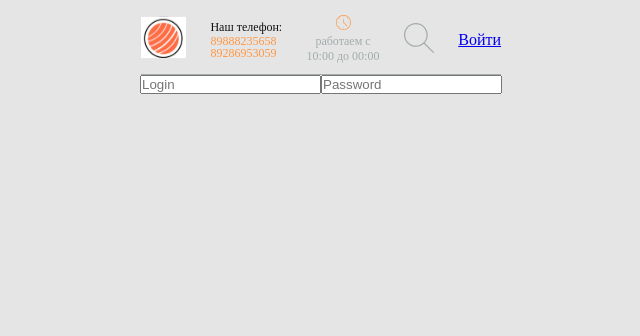
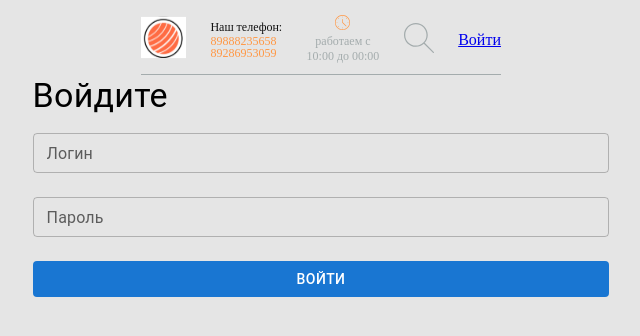
Before and after one commit to Zurab06/sushi, a React (Create React App) app: page /login in a window 1280 px wide. Shown: the top 336 px of the page, without its empty margins (319-959 px from the left). Built offline with nearby package versions, Linux system fonts and the light colour scheme.

Commit message:
mateeial-ui

```diff
--- a/package.json
+++ b/package.json
@@ -3,11 +3,16 @@
   "version": "0.1.0",
   "private": true,
   "dependencies": {
+    "@emotion/react": "^11.10.6",
+    "@emotion/styled": "^11.10.6",
+    "@fontsource/roboto": "^4.5.8",
+    "@mui/material": "^5.11.14",
     "@reduxjs/toolkit": "^1.9.3",
     "@testing-library/jest-dom": "^5.16.5",
     "@testing-library/react": "^13.4.0",
     "@testing-library/user-event": "^13.5.0",
     "@types/jest": "^27.5.2",
+    "@types/material-ui": "^0.21.12",
     "@types/node": "^16.18.12",
     "@types/react": "^18.0.28",
     "@types/react-dom": "^18.0.11",
--- a/src/App.tsx
+++ b/src/App.tsx
@@ -6,7 +6,7 @@ import Header from './components/Header/Header';
 import Footer from './components/Footer/Footer';
 import MainPage from './pages/MainPage/MainPage';
 import PersonalData from './pages/PersonalData/PersonalData';
-import Login from './pages/Login/Login';
+import Login from './pages/auth/AuthPage';
 
 function App() {
   return (
--- a/src/pages/Login/Login.tsx
+++ /dev/null
@@ -1,12 +0,0 @@
-import React from 'react';
-import { useForm } from 'react-hook-form';
-const Login = () => {
-  return (
-    <div>
-      <input type="text" placeholder="Login" />
-      <input type="text" placeholder="Password" />
-    </div>
-  );
-};
-
-export default Login;
--- /dev/null
+++ b/src/pages/auth/AuthPage.tsx
@@ -0,0 +1,12 @@
+import React from 'react';
+import AuthForm from './auth-form/AuthForm';
+import styles from './AuthPage.scss';
+const AuthPage = () => {
+  return (
+    <div className={styles.auth_page}>
+      <AuthForm />
+    </div>
+  );
+};
+
+export default AuthPage;
--- /dev/null
+++ b/src/pages/auth/auth-form/AuthForm.scss
@@ -0,0 +1,13 @@
+.auth_form {
+  width: 50vh;
+  height: 100vh;
+  padding: 20px;
+  display: flex;
+  justify-content: center;
+  align-items: center;
+  background-color: #fff;
+}
+
+.authForm__form {
+  max-width: 360px;
+}
--- /dev/null
+++ b/src/pages/auth/auth-form/AuthForm.tsx
@@ -0,0 +1,45 @@
+import { Typography } from '@mui/material';
+import React from 'react';
+import TextField from '@mui/material/TextField';
+import Button from '@mui/material/Button';
+
+import styles from './AuthForm.scss';
+
+const AuthForm: React.FC = () => {
+  return (
+    <div className={styles.authForm}>
+      <Typography variant="h4" component="div">
+        Войдите
+      </Typography>
+      <form className={styles.authForm__form}>
+        <TextField
+          label="Логин"
+          size="small"
+          margin="normal"
+          className={styles.authForm__input}
+          fullWidth={true}
+        />
+        <TextField
+          label="Пароль"
+          type="password"
+          size="small"
+          margin="normal"
+          className={styles.authForm__input}
+          fullWidth={true}
+        />
+        <Button
+          type="submit"
+          variant="contained"
+          fullWidth={true}
+          disableElevation={true}
+          sx={{
+            marginTop: 2,
+          }}>
+          Войти
+        </Button>
+      </form>
+    </div>
+  );
+};
+
+export default AuthForm;
--- /dev/null
+++ b/src/pages/auth/auth-form/index.ts
@@ -0,0 +1 @@
+export const x = 1;
--- /dev/null
+++ b/src/pages/auth/index.ts
@@ -0,0 +1 @@
+export const x = 1;
```
Also changed, not shown: src/pages/auth/AuthPage.scss (added), 1 other file (tests, documents, lock files or other folders).
